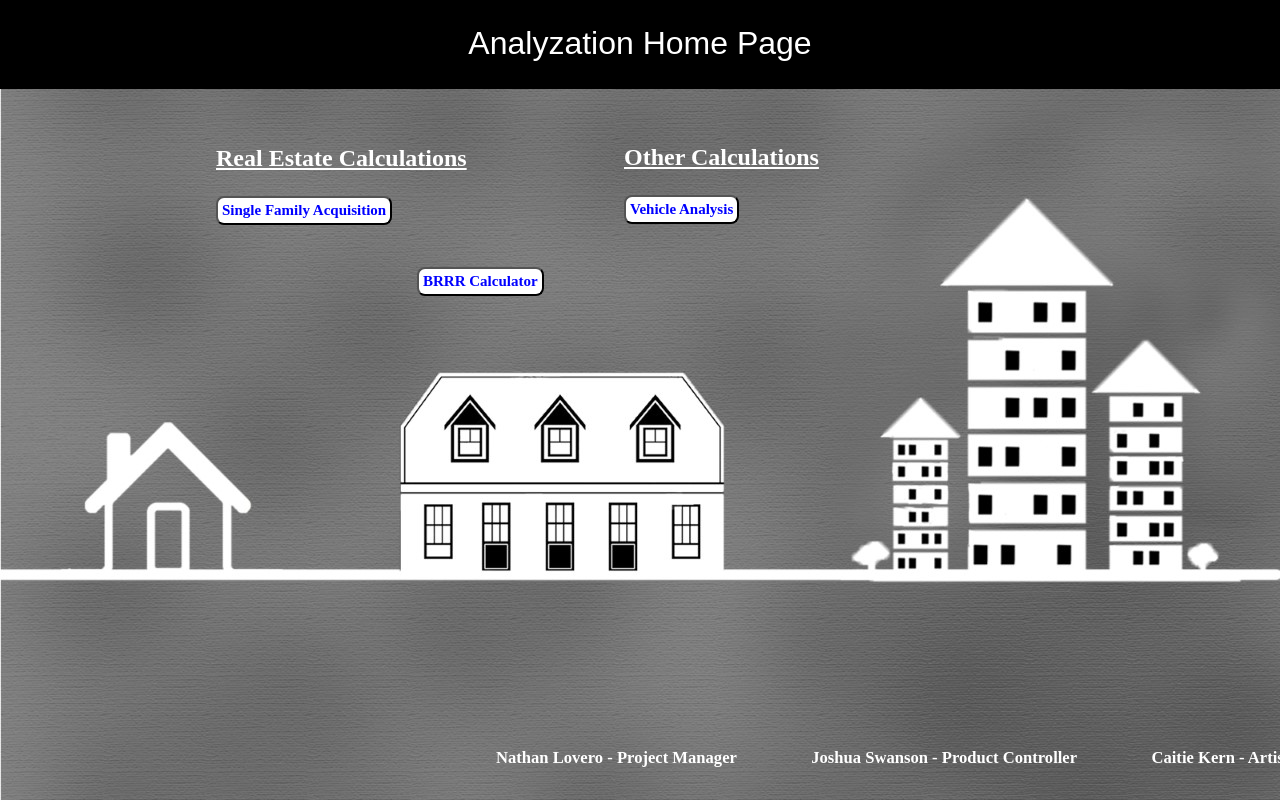
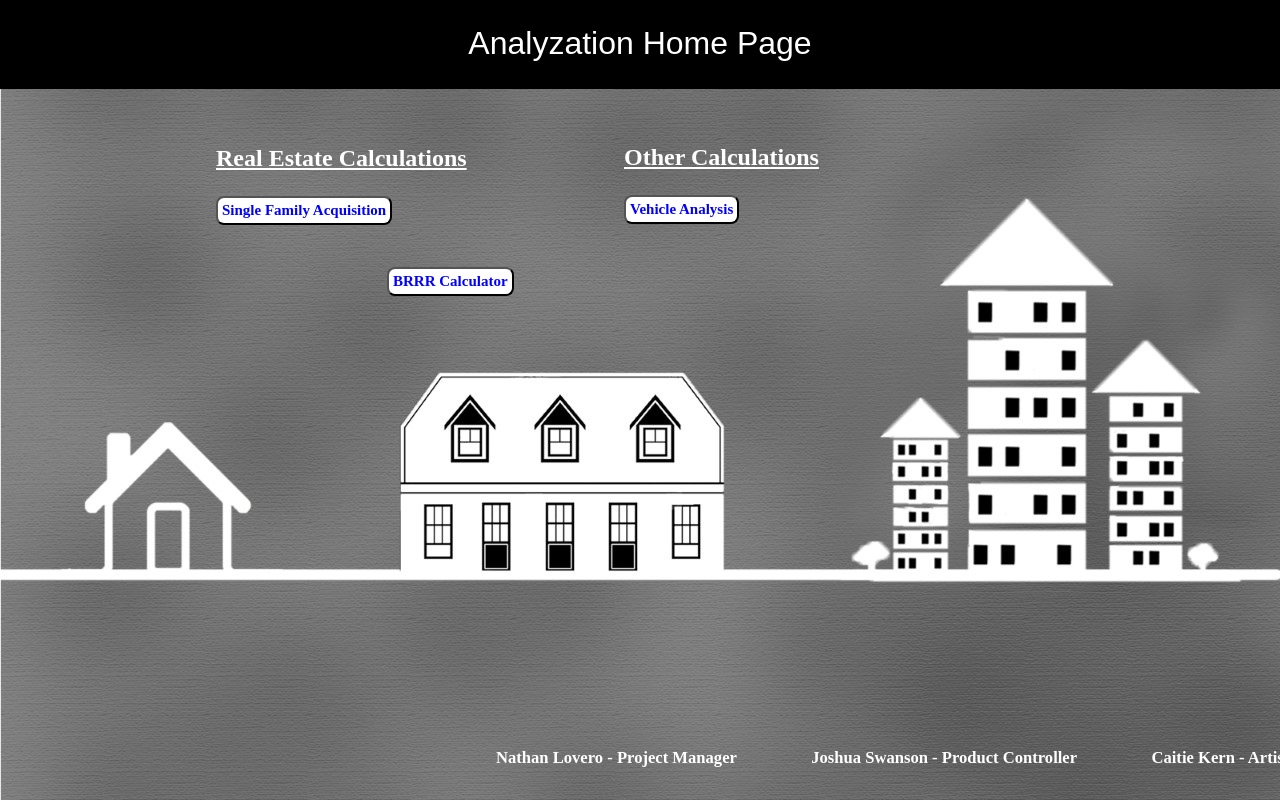
Before and after one commit to finance-analyzation/homepage, a plain HTML site: page index.html in a window 1280 px wide. Drawn offline with Linux system fonts and the light colour scheme.

Commit message:
Update homepage.css

```diff
--- a/homepage.css
+++ b/homepage.css
@@ -55,7 +55,7 @@ body,html{
 	border-radius: 8px;
 	white-space:nowrap;
 	top:5em;
-	left: -1em;
+	left: -3em;
 }
 
 .button2{
```
